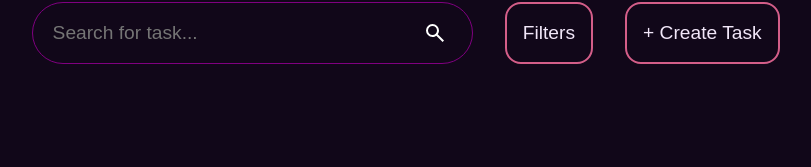
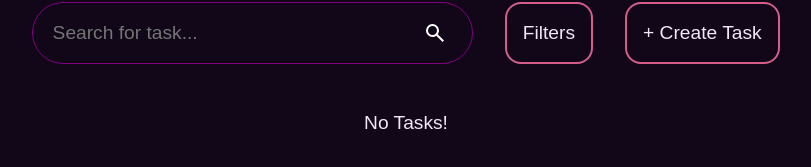
Before and after one commit to Ali200674/Todo-Website, a React (Vite) app in the folder todo-website/: page / in a window 1280 px wide. Shown: the part 277-444 px from the top of the page, without its empty margins (234-1045 px from the left). Built offline with nearby package versions, Linux system fonts and the light colour scheme; a web font is replaced by a local one.

Commit message:
The search bar now works and can now filter based on what the user has typed in. The create task modal now closes when you add a task. The empty container is now back and the TaskList.jsx either displays the empty container or the tasks depending on if there is any tasks.

```diff
--- a/todo-website/src/components/AddTaskModal.jsx
+++ b/todo-website/src/components/AddTaskModal.jsx
@@ -26,6 +26,7 @@ function ButtonModal({ modalVar, setModal, addTask }) {
   function createNewTask(event) {
     event.preventDefault();
     addTask((p) => [...p, { taskName: inputBarValue.current.value }]);
+    setModal((p) => !p);
   }
 
   return createPortal(
--- a/todo-website/src/components/App.jsx
+++ b/todo-website/src/components/App.jsx
@@ -8,14 +8,15 @@ import { useState } from "react";
 
 function App() {
   const [tasks, addNewTask] = useState([]);
+  const [searchFilter, setSearchFilter] = useState("");
 
   return (
     <>
       <Header />
 
-      <TaskToolBar addTask={addNewTask} />
+      <TaskToolBar addTask={addNewTask} setSearchFilter={setSearchFilter} />
 
-      <TaskList tasks={tasks} />
+      <TaskList tasks={tasks} searchFilter={searchFilter} />
     </>
   );
 }
--- a/todo-website/src/components/SearchBar.jsx
+++ b/todo-website/src/components/SearchBar.jsx
@@ -1,12 +1,25 @@
+import { useRef } from "react";
+
 /**
  * This component is designed to be a search bar or filter for the user's tasks.
  *
  * @returns
  */
-function SearchBar() {
+function SearchBar({ setSearchFilter }) {
+  const userInput = useRef(null);
+
+  function setTaskFilter() {
+    setSearchFilter(userInput.current.value);
+  }
+
   return (
     <div className="search-bar">
-      <input type="text" placeholder="Search for task..." />
+      <input
+        type="text"
+        placeholder="Search for task..."
+        ref={userInput}
+        onChange={setTaskFilter}
+      />
     </div>
   );
 }
--- a/todo-website/src/components/TaskList.jsx
+++ b/todo-website/src/components/TaskList.jsx
@@ -2,16 +2,18 @@ import "../styles/TaskList.css";
 import TaskItem from "./TaskItem";
 import { use, useEffect } from "react";
 
-function TaskList({ tasks }) {
+function TaskList({ tasks, searchFilter }) {
   return (
     <div className="task-list-container">
-      {/* <div className="empty-container">
-        <p>No Tasks!</p>
-      </div> */}
-
-      {tasks.map((task, key) => (
-        <TaskItem key={key} taskName={task} />
-      ))}
+      {tasks.length === 0 ? (
+        <div className="empty-container">
+          <p>No Tasks!</p>
+        </div>
+      ) : (
+        tasks
+          .filter((t) => t.taskName.includes(searchFilter))
+          .map((task, key) => <TaskItem key={key} taskName={task} />)
+      )}
     </div>
   );
 }
--- a/todo-website/src/components/TaskToolBar.jsx
+++ b/todo-website/src/components/TaskToolBar.jsx
@@ -8,14 +8,14 @@ import "../styles/SearchBar.css";
 
 import searchbar from "../assets/search-bar-logo.svg";
 
-function TaskToolBar({ addTask }) {
+function TaskToolBar({ addTask, setSearchFilter }) {
   // Two useStates. One for the filters button and the other for the create task button
   const [showFilterModal, setShowFilterModal] = useState(false);
   const [showButtonModal, setShowButtonModal] = useState(false);
 
   return (
     <div className="search-bar-div">
-      <SearchBar />
+      <SearchBar setSearchFilter={setSearchFilter} />
 
       {/* Buttons near the input field */}
       <button
```
